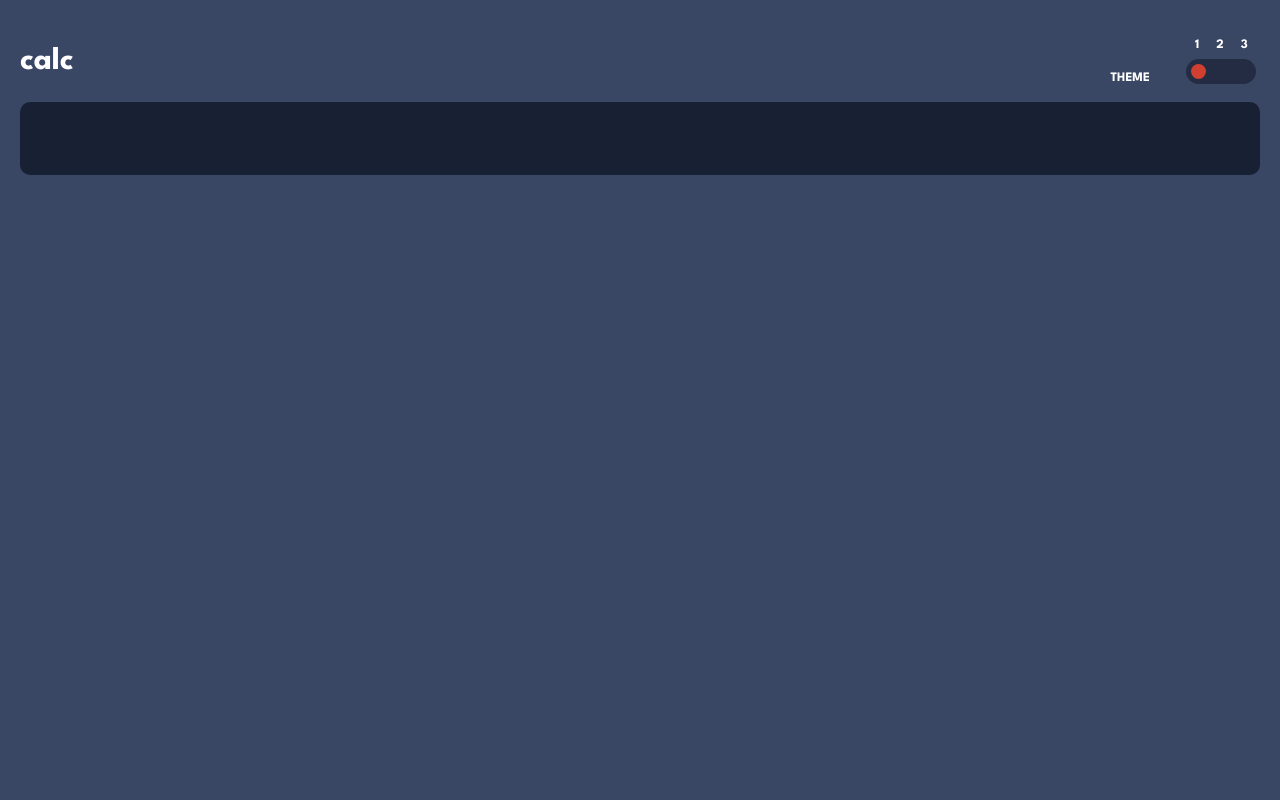
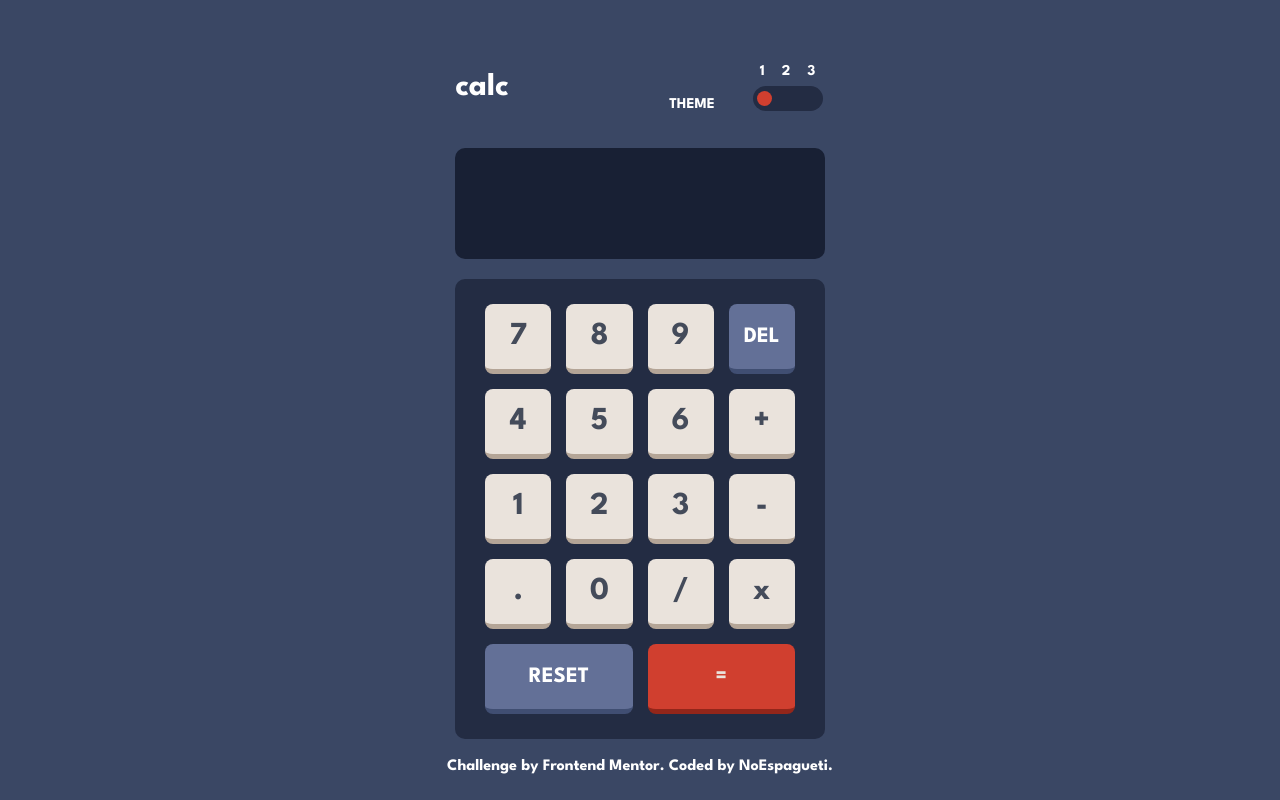
Before and after one commit to noEspagueti/calculator-React, a React (Vite) app: page / in a window 1280 px wide. Built offline with nearby package versions, Linux system fonts and the light colour scheme.

Commit message:
diseño terminado

```diff
--- a/index.html
+++ b/index.html
@@ -11,6 +11,10 @@
 
 <body>
   <div id="root"></div>
+  <div class="attribution">
+    Challenge by <a href="https://www.frontendmentor.io?ref=challenge" target="_blank">Frontend Mentor</a>.
+    Coded by <a class="autor" href="https://github.com/noEspagueti" target="_blank">NoEspagueti</a>.
+  </div>
   <script type="module" src="/src/main.jsx"></script>
 </body>
 
--- a/src/App.jsx
+++ b/src/App.jsx
@@ -1,13 +1,12 @@
 import React from 'react';
 import { Screen } from './screen/Screen'
 import { Header } from './header/Header'
-import { Board } from './board/Board'
+
 export const App = () => {
     return (
         <main className='__container'>
             <Header />
             <Screen />
-            {/* <Board /> */}
         </main>
     );
 };
--- a/src/board/Board.jsx
+++ b/src/screen/Board.jsx
@@ -1,7 +1,8 @@
 import React from 'react'
+import { Keys } from './components/Keys'
 
 export const Board = () => {
   return (
-    <div>Board</div>
+    <Keys />
   )
 }
--- a/src/screen/Screen.jsx
+++ b/src/screen/Screen.jsx
@@ -1,10 +1,14 @@
 import React from 'react';
 import { Input } from './components/Input';
+import { Board } from './Board'
 
 export const Screen = () => {
   return (
-    <section className='__screen'>
-      <Input />
-    </section>
+    <>
+      <section className='__screen'>
+        <Input />
+      </section>
+      <Board />
+    </>
   );
 };
--- /dev/null
+++ b/src/screen/components/ButtonBoard.jsx
@@ -0,0 +1,15 @@
+import React from 'react'
+
+export const ButtonBoard = ({item,onclick}) => {
+
+
+  return (
+      <button
+      onClick={onclick}
+      type='button'>
+          {
+              item
+          }
+      </button>
+  );
+};
--- a/src/screen/components/Input.jsx
+++ b/src/screen/components/Input.jsx
@@ -1,6 +1,5 @@
 import React, { useState, useEffect, useRef } from 'react'
-// import { calculateOperations } from '../helpers/caltulation';
-// import { lista } from '../helpers/caltulation';
+import { exprePostFija } from '../helpers/caltulation';
 
 export const Input = () => {
     const [input, setinput] = useState("");
@@ -15,16 +14,19 @@ export const Input = () => {
     const calculation = (e) => {
         if (e.key !== "Enter") return
         inputRef.current.focus();
+        let pos = new exprePostFija();
+        let postFija = pos.convertToPostFija(input);
+        let value = pos.evaluate(postFija);
+        setinput(value);
     }
 
-    console.log(input);
 
     useEffect(() => {
         document.addEventListener('keydown', calculation)
         return () => {
             document.removeEventListener('keydown', calculation);
         }
-    }, [])
+    }, [input])
 
 
     return (
--- /dev/null
+++ b/src/screen/components/Keys.jsx
@@ -0,0 +1,33 @@
+import React,{useState} from 'react'
+import { ButtonBoard } from './ButtonBoard';
+
+const KEYS = [7, 8, 9, "DEL", 4, 5, 6, "+", 1, 2, 3, "-", ".", 0, "/", "x", "RESET", "="];
+
+
+export const Keys = () => {
+
+    const [operand, setOperand] = useState("");
+
+    const onClick = ( item ) => {
+            // if (typeof item === 'number') {
+            //     console.log(item);
+            // }
+            // if (item === "+" || item === "-" || item === "x" || item === "/"){
+            //     console.log(item);
+            // }
+            if(item==="DEL"&& item==="RESET" && item === "=")return;
+            setOperand(oper => oper += item);
+    };
+
+    console.log(operand);
+
+    return (
+        <div className="keys_board">
+            {
+                KEYS.map((item) => (
+                    <ButtonBoard key={item} item={item} onclick={()=>onClick(item)}/>
+                ))
+            }
+        </div>
+    );
+};
--- a/src/screen/helpers/Stack.js
+++ b/src/screen/helpers/Stack.js
@@ -2,14 +2,13 @@
  * Autor: Miguel Angelo Silva Gómez
  */
 
-export let Stack = function () {
+export const Stack = function () {
     let pointer = -1; // pila vacia
     let sizeStack = 20;
     let list = [];
 
     this.emptyList = function () {
-        if (pointer === -1) return true;
-        else return false;
+        return pointer === -1 ? true : false;
     };
 
     this.fullStack = function () {
@@ -39,5 +38,9 @@ export let Stack = function () {
 
     this.showStackSize = function () {
         return pointer + 1;
+    };
+
+    this.topElement = function(){
+        return list[pointer];
     }
 };
--- a/src/style/style.css
+++ b/src/style/style.css
@@ -7,7 +7,7 @@
     --screenBackground: hsl(224, 36%, 15%);
 
     /*keys*/
-    --keyBackground: hsl(225, 21%, 49%);
+    --keyBackgroundBorder: hsl(225, 21%, 49%);
     --keyShadow: hsl(224, 28%, 35%);
     --toggleBackground: hsl(6, 63%, 50%);
     --keyShadowDarkRed: hsl(6, 70%, 34%);
@@ -15,7 +15,7 @@
     --keyShadowGrayishOrange: hsl(28, 16%, 65%);
 
     /*Text*/
-    --veryDarkGrayishBlue: hsl(221, 14%, 31%);
+    --keyColorText: hsl(221, 14%, 31%);
     --headerColorText: hsl(0, 0%, 100%);
     --white: hsl(0, 0%, 100%);
 }
@@ -27,7 +27,7 @@
     --screenBackground: hsl(0, 0%, 93%);
 
     /*keys*/
-    --keyBackground: hsl(185, 42%, 37%);
+    --keyBackgroundBorder: hsl(185, 42%, 37%);
     --keyShadow: hsl(185, 58%, 25%);
     --toggleBackground: hsl(25, 98%, 40%);
     --keyShadowDarkRed: hsl(25, 99%, 27%);
@@ -35,6 +35,7 @@
     --keyShadowGrayishOrange: hsl(35, 11%, 61%);
 
     /*Text*/
+    --keyColorText: hsl(60, 10%, 19%);
     --headerColorText: hsl(60, 10%, 19%);
     --white: hsl(0, 0%, 100%);
 
@@ -47,7 +48,7 @@
     --screenBackground: hsl(268, 71%, 12%);
 
     /*keys*/
-    --keyBackground: hsl(281, 89%, 26%);
+    --keyBackgroundBorder: hsl(281, 89%, 26%);
     --keyShadow: hsl(285, 91%, 52%);
     --toggleBackground: hsl(176, 100%, 44%);
     --keyShadowDarkRed: hsl(177, 92%, 70%);
@@ -56,6 +57,7 @@
 
     /*Text*/
     --headerColorText: hsl(52, 100%, 62%);
+    --keyColorText: hsl(52, 100%, 62%);
     --veryDarkBlue: hsl(198, 20%, 13%);
     --white: hsl(0, 0%, 100%);
 
@@ -66,17 +68,19 @@
 *::before {
     box-sizing: border-box;
     font-family: 'League Spartan',
-    sans-serif;
+        sans-serif;
 }
 
 
-body,
-html {
+body {
     margin: 0;
     padding: 0;
-    width: 100%;
-    height: 100%;
+    width: 100vw;
+    height: 100vh;
     font-weight: 700;
+    display: grid;
+    place-content: center;
+    align-items: center;
 }
 
 body {
@@ -98,6 +102,7 @@ body {
     justify-content: space-between;
     min-height: 20px;
     color: var(--headerColorText);
+    margin-bottom: 20px;
 }
 
 .title h1 {
@@ -108,7 +113,7 @@ body {
     display: flex;
     align-items: center;
     gap: 30px;
-    font-size: 13px;
+    font-size: 15px;
     align-items: flex-end
 }
 
@@ -174,10 +179,10 @@ body {
 
 
 .__screen {
-    max-height: 85px;
+    max-height: 120px;
     border-radius: 10px;
     box-sizing: border-box;
-    padding: 20px 16px;
+    padding: 42px 16px;
     display: flex;
     align-items: center;
     justify-content: flex-end;
@@ -185,11 +190,12 @@ body {
     color: var(--headerColorText);
 
 }
-.input__screen{
+
+.input__screen {
     width: 100%;
 }
 
-.input__screen input{
+.input__screen input {
     width: 100%;
     display: flex;
     justify-content: end;
@@ -201,7 +207,7 @@ body {
     text-align: right;
 }
 
-.input__screen input:focus{
+.input__screen input:focus {
     border: 0;
     outline: none;
 }
@@ -214,3 +220,112 @@ body {
 .__screen>* {
     margin: 0;
 }
+
+
+
+
+/* Key board*/
+
+.keys_board {
+    margin-top: 20px;
+    background-color: var(--toogleKeypadBackground);
+    padding: 25px 30px;
+    display: grid;
+    place-content: center;
+    grid-template-columns: repeat(4, 1fr);
+    grid-template-rows: repeat(5, 70px);
+    border-radius: 10px;
+    gap: 15px;
+}
+
+.keys_board>button {
+    font-size: 32px;
+    cursor: pointer;
+    border-radius: 8px;
+    background-color: var(--keyBackground);
+    color: var(--keyColorText);
+    outline: none;
+    border: none;
+    border-bottom: 5px solid var(--keyShadowGrayishOrange);
+    align-items: center;
+    justify-content: center;
+}
+
+.keys_board>button:active {
+    transform: translateY(7px);
+    transition-property: all;
+    transition-duration: 0.2s;
+    transition-timing-function: ease-in;
+
+}
+
+.keys_board button:nth-child(17) {
+    grid-column: 1/3;
+    grid-row: 5;
+    font-size: 22px;
+    background-color: var(--keyBackgroundBorder);
+    color: var(--white);
+    border-bottom: 5px solid var(--keyShadow);
+    outline: none;
+}
+
+.keys_board button:nth-child(18) {
+    grid-column: 3/5;
+    background-color: var(--toggleBackground);
+    color: var(--keyBackground);
+    border-bottom: 5px solid var(--keyShadowDarkRed);
+    grid-row: 5;
+    font-size: 22px;
+}
+
+.keys_board button:nth-child(4) {
+    font-size: 22px;
+    background-color: var(--keyBackgroundBorder);
+    color: var(--white);
+    border-bottom: 5px solid var(--keyShadow);
+}
+
+
+/*Screen*/
+
+@media screen and (min-width: 300px) {
+    #root {
+        max-width: 100vw;
+    }
+
+    .__screen {
+        max-height: 900px;
+        padding: 32px 16px;
+
+    }
+}
+
+
+@media screen and (min-width: 1200px) {
+    #root {
+        margin: auto 0;
+        width: 32vw;
+        justify-content: center;
+    }
+
+    .__screen {
+        padding: 39px 16px;
+    }
+
+}
+
+
+/*Atribution*/
+.attribution {
+    text-align: center;
+    color: var(--headerColorText);
+}
+
+.attribution a {
+    text-decoration: none;
+    color: var(--headerColorText);
+}
+
+.autor:hover{
+    color: var(--toggleBackground);
+}
```
Also changed, not shown: src/screen/helpers/caltulation.js (+74 -69 lines).
